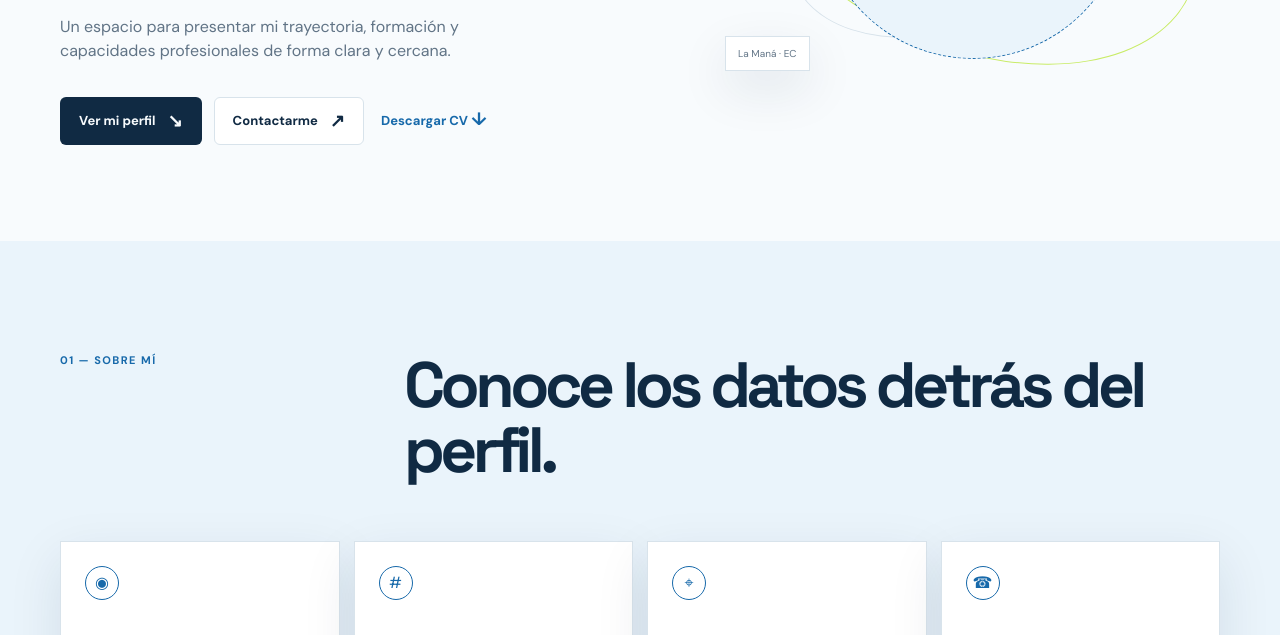
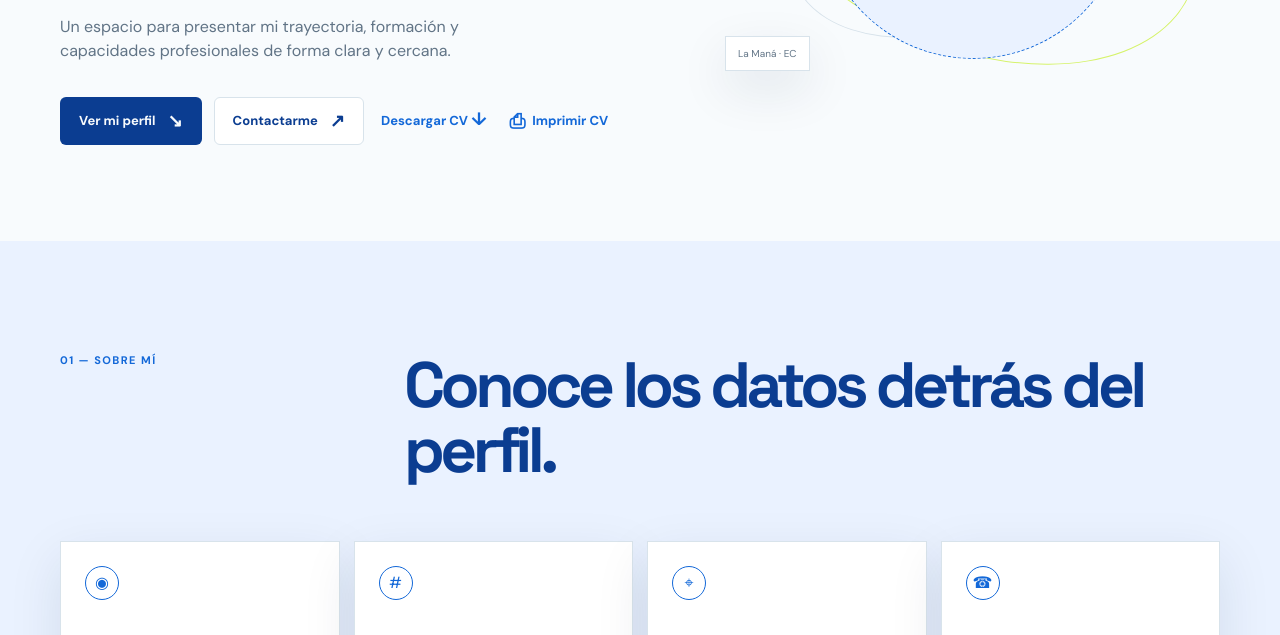
Before and after one commit to dariobj69/HOJA-VIDABRAVOD, a plain HTML site: page index.html in a window 1280 px wide. Shown: the part 497-1132 px from the top of the page. Drawn offline with Linux system fonts and the light colour scheme.

Commit message:
REALIZAR LOS CAMBIOS

```diff
--- a/css/styles.css
+++ b/css/styles.css
@@ -1,13 +1,13 @@
 :root {
-  --navy: #102a43;
-  --blue: #1769aa;
-  --blue-soft: #eaf4fb;
+  --navy: #0b3d91;
+  --blue: #1368d8;
+  --blue-soft: #eaf2ff;
   --ink: #172b3a;
   --muted: #617486;
   --paper: #f8fbfd;
   --white: #ffffff;
   --line: #d8e3eb;
-  --accent: #c9ec67;
+  --accent: #d6f36b;
   --shadow: 0 18px 50px rgba(16, 42, 67, .10);
   --sans: 'DM Sans', sans-serif;
   --display: 'Space Grotesk', sans-serif;
@@ -52,7 +52,9 @@ h1 span { color: var(--blue); }
 .button-primary { background: var(--navy); color: var(--paper); }
 .button-primary:hover { background: var(--blue); }
 .button-secondary { border-color: var(--line); background: var(--white); color: var(--navy); }
-.text-link { padding: 10px 5px; color: var(--blue); font-size: 13px; font-weight: 700; }
+.text-link { padding: 10px 5px; border: 0; background: transparent; color: var(--blue); font-size: 13px; font-weight: 700; cursor: pointer; }
+.print-button { display: inline-flex; align-items: center; gap: 7px; }
+.print-icon { font-size: 20px !important; }
 .text-link span, .button span { font-size: 18px; line-height: 0; }
 .hero-visual { position: relative; min-height: 430px; display: grid; place-items: center; }
 .photo-placeholder { position: relative; z-index: 1; display: flex; flex-direction: column; justify-content: center; width: min(310px, 72vw); aspect-ratio: 1; padding: 30px; border: 1px dashed var(--blue); border-radius: 50%; background: var(--blue-soft); color: var(--navy); text-align: center; }
@@ -96,3 +98,4 @@ h2 { max-width: 740px; margin-bottom: 0; color: var(--navy); font-size: clamp(35
 @media (max-width: 900px) { .site-menu { gap: 13px; } .info-cards { grid-template-columns: repeat(2, 1fr); } .hero { grid-template-columns: 1fr; padding-top: 70px; } .hero-visual { max-width: 540px; width: 100%; margin: 0 auto; } }
 @media (max-width: 680px) { .container, .section-shell { width: min(100% - 34px, 540px); } .header-inner { min-height: 68px; } .menu-toggle { display: block; order: 2; } .theme-toggle { order: 3; } .site-menu { position: absolute; top: 68px; right: 17px; left: 17px; display: none; padding: 18px; border: 1px solid var(--line); background: var(--white); box-shadow: var(--shadow); } .site-menu.is-open { display: grid; gap: 17px; } .nav-link::after { display: none; } .hero { min-height: auto; padding: 70px 0 85px; } h1 { font-size: clamp(49px, 15vw, 75px); } .hero-actions { align-items: stretch; flex-direction: column; } .button { width: 100%; } .text-link { text-align: center; } .hero-visual { min-height: 370px; } .photo-placeholder { width: 275px; } .orbit-one { width: 320px; height: 210px; } .orbit-two { width: 380px; height: 250px; } .visual-tag { font-size: 9px; } .tag-top { top: 20px; right: 0; } .tag-bottom { bottom: 18px; left: 0; } .section { padding: 78px 0; } .section-heading, .split-section, .contact-layout { grid-template-columns: 1fr; gap: 22px; } .section-heading { margin-bottom: 38px; } .info-cards, .education-grid, .skills-grid { grid-template-columns: 1fr; } .info-card { min-height: 160px; } .placeholder-panel { padding: 24px; } .placeholder-panel p { margin-top: 38px; font-size: 24px; } .contact-form { padding: 24px; } .footer-inner { flex-direction: column; } }
 @media (prefers-reduced-motion: reduce) { *, *::before, *::after { scroll-behavior: auto !important; animation-duration: .01ms !important; transition-duration: .01ms !important; } .reveal { opacity: 1; transform: none; } }
+@media print { .site-header, .hero-actions, .back-to-top, .site-footer, .contact-form, .whatsapp-button { display: none !important; } body, .section, .section-light, .contact-section { background: #fff !important; color: #111 !important; } .hero { min-height: auto; padding: 20px 0; } .contact-section { padding-top: 30px; } h1, h2, h3, .hero-subtitle, .info-card h3, .education-card h3 { color: #111 !important; } .hero-visual { min-height: 280px; } }
--- a/index.html
+++ b/index.html
@@ -28,7 +28,7 @@
     <button class="theme-toggle icon-button" type="button" aria-label="Activar modo oscuro" title="Cambiar tema"><span aria-hidden="true">◐</span></button>
   </div></header>
   <main id="contenido">
-    <section class="hero section-shell" aria-labelledby="hero-title"><div class="hero-copy reveal"><p class="eyebrow">Hoja de vida digital · Ecuador</p><h1 id="hero-title">Hola, soy<br><span>Dario Wladimir<br>Bravo Jimbo.</span></h1><p class="hero-subtitle">Perfil profesional | Hoja de Vida Digital</p><p class="hero-intro">Un espacio para presentar mi trayectoria, formación y capacidades profesionales de forma clara y cercana.</p><div class="hero-actions"><a class="button button-primary" href="#perfil">Ver mi perfil <span aria-hidden="true">↘</span></a><a class="button button-secondary" href="#contacto">Contactarme <span aria-hidden="true">↗</span></a><a class="text-link" href="assets/Dario-Bravo-CV.pdf" download>Descargar CV <span aria-hidden="true">↓</span></a></div></div><div class="hero-visual reveal reveal-delay" aria-label="Zona reservada para fotografía profesional"><div class="visual-orbit orbit-one"></div><div class="visual-orbit orbit-two"></div><div class="photo-placeholder"><span class="photo-icon" aria-hidden="true">+</span><strong>Tu fotografía</strong><small>Reemplazar en<br>assets/images/foto-profesional.jpg</small></div><div class="visual-tag tag-top">Disponible para oportunidades</div><div class="visual-tag tag-bottom">La Maná · EC</div></div></section>
+    <section class="hero section-shell" aria-labelledby="hero-title"><div class="hero-copy reveal"><p class="eyebrow">Hoja de vida digital · Ecuador</p><h1 id="hero-title">Hola, soy<br><span>Dario Wladimir<br>Bravo Jimbo.</span></h1><p class="hero-subtitle">Perfil profesional | Hoja de Vida Digital</p><p class="hero-intro">Un espacio para presentar mi trayectoria, formación y capacidades profesionales de forma clara y cercana.</p><div class="hero-actions"><a class="button button-primary" href="#perfil">Ver mi perfil <span aria-hidden="true">↘</span></a><a class="button button-secondary" href="#contacto">Contactarme <span aria-hidden="true">↗</span></a><a class="text-link" href="assets/Dario-Bravo-CV.pdf" download>Descargar CV <span aria-hidden="true">↓</span></a><button class="text-link print-button" type="button"><span class="print-icon" aria-hidden="true">⎙</span> Imprimir CV</button></div></div><div class="hero-visual reveal reveal-delay" aria-label="Zona reservada para fotografía profesional"><div class="visual-orbit orbit-one"></div><div class="visual-orbit orbit-two"></div><div class="photo-placeholder"><span class="photo-icon" aria-hidden="true">+</span><strong>Tu fotografía</strong><small>Reemplazar en<br>assets/images/foto-profesional.jpg</small></div><div class="visual-tag tag-top">Disponible para oportunidades</div><div class="visual-tag tag-bottom">La Maná · EC</div></div></section>
     <section class="section section-light" id="sobre-mi" aria-labelledby="about-title"><div class="container"><div class="section-heading"><p class="eyebrow">01 — Sobre mí</p><h2 id="about-title">Conoce los datos detrás del perfil.</h2></div><div class="info-cards"><article class="info-card"><span class="card-icon" aria-hidden="true">◉</span><div><span class="card-label">Nombre completo</span><h3>Dario Wladimir<br>Bravo Jimbo</h3></div></article><article class="info-card"><span class="card-icon" aria-hidden="true">#</span><div><span class="card-label">Edad</span><h3>32 años</h3></div></article><article class="info-card"><span class="card-icon" aria-hidden="true">⌖</span><div><span class="card-label">Ubicación</span><h3>La Maná,<br>Ecuador</h3></div></article><article class="info-card"><span class="card-icon" aria-hidden="true">☎</span><div><span class="card-label">Teléfono</span><h3><a href="tel:+593986693396">098 669 3396</a></h3></div></article></div></div></section>
     <section class="section" id="perfil" aria-labelledby="profile-title"><div class="container split-section"><div class="section-heading"><p class="eyebrow">02 — Perfil profesional</p><h2 id="profile-title">La historia profesional está por escribirse.</h2></div><div class="placeholder-panel"><span class="panel-number">01</span><p>[Agregar aquí perfil profesional]</p><span class="panel-hint">Este texto puede reemplazarse con un resumen de tu experiencia, fortalezas y objetivos.</span></div></div></section>
     <section class="section section-light" id="experiencia" aria-labelledby="experience-title"><div class="container"><div class="section-heading"><p class="eyebrow">03 — Experiencia laboral</p><h2 id="experience-title">Cada etapa será parte del recorrido.</h2></div><div class="empty-state"><div class="empty-icon" aria-hidden="true">＋</div><h3>Experiencia laboral pendiente de agregar</h3><p>Aquí podrás mostrar cargos, empresas, fechas, responsabilidades y logros.</p><span>[Agregar aquí experiencia laboral]</span></div></div></section>
--- a/js/script.js
+++ b/js/script.js
@@ -4,6 +4,7 @@ const themeButton = document.querySelector('.theme-toggle');
 const backToTop = document.querySelector('.back-to-top');
 const contactForm = document.querySelector('#contact-form');
 const formFeedback = document.querySelector('#form-feedback');
+const printButton = document.querySelector('.print-button');
 
 function closeMenu() {
   siteMenu.classList.remove('is-open');
@@ -29,6 +30,8 @@ if (localStorage.getItem('theme') === 'dark') {
   document.documentElement.setAttribute('data-theme', 'dark');
   themeButton.setAttribute('aria-label', 'Activar modo claro');
 }
+
+printButton.addEventListener('click', () => window.print());
 
 const observer = new IntersectionObserver((entries) => {
   entries.forEach((entry) => {
```
